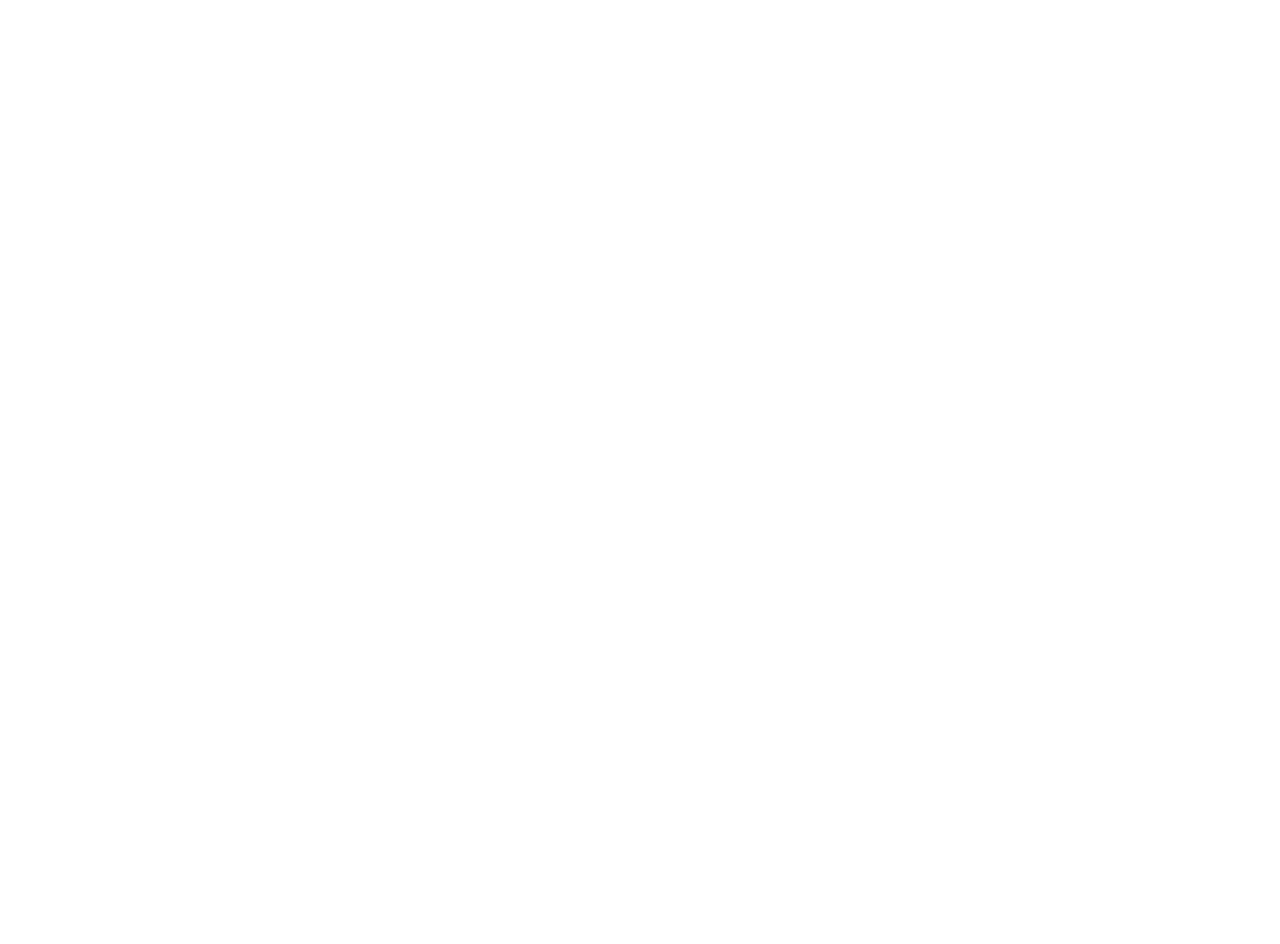
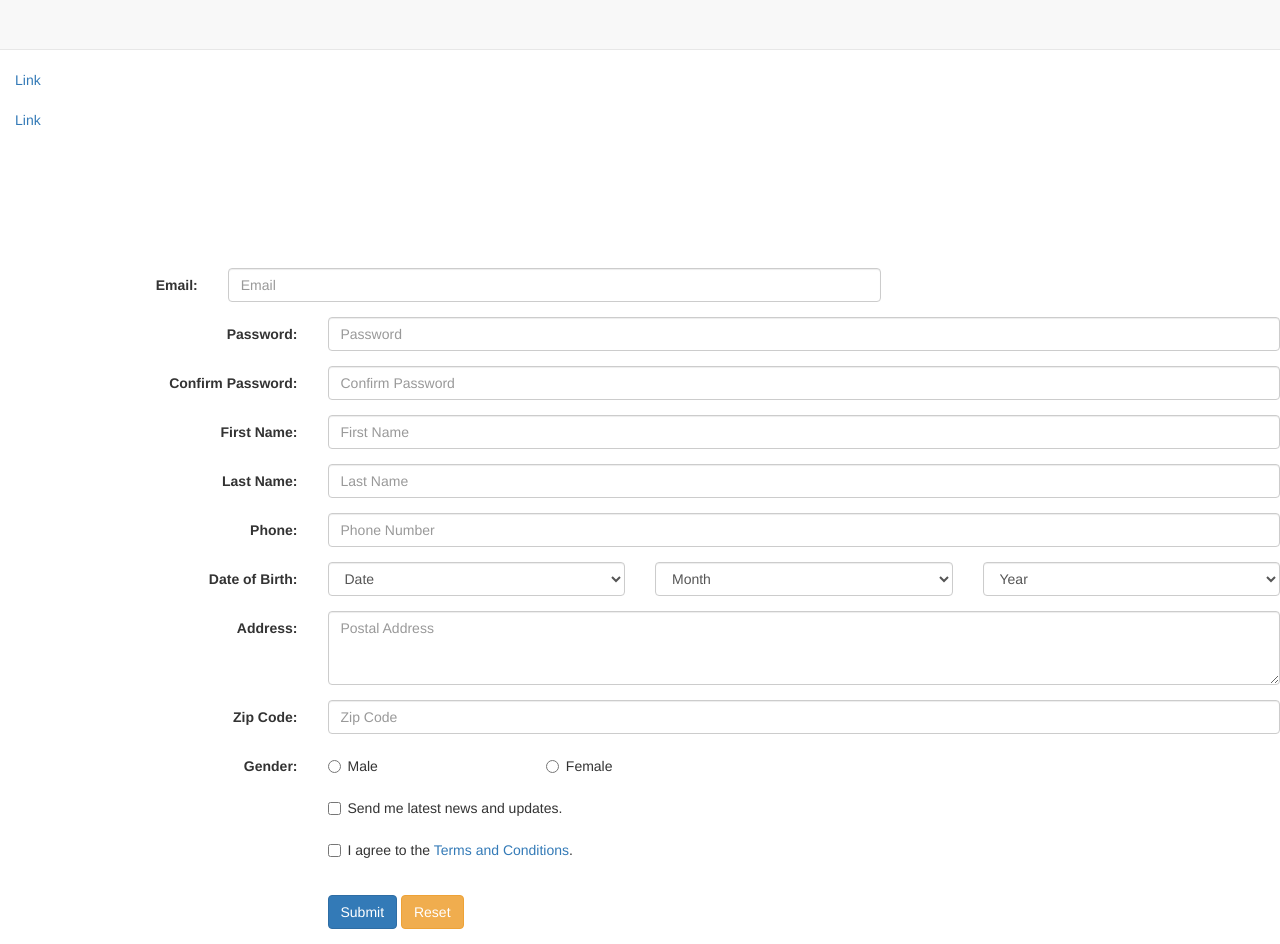
Before and after one commit to yousif-zues-wm/FBLA-State, a plain HTML site: page index.html in a window 1280 px wide. Before the commit the page ends 800 px from the top, so only its background shows below. Drawn offline with nearby package versions, Linux system fonts and the light colour scheme.

Commit message:
no message

```diff
--- a/index.html
+++ b/index.html
@@ -2,6 +2,21 @@
 <head>
 <style>
 
+body,html {
+
+}
+
+
+
+
+#form1{
+
+	margin-top:10%;
+	margin-right: 30%;
+
+
+
+}
 
 </style>
 
@@ -9,7 +24,131 @@
 
 
 </head>
-<body backgound='http://glutenull.com/wp-content/uploads/2013/07/Glutenull-Pic-014.jpg'>
+<body>
+	  <meta name="viewport" content="width=device-width, initial-scale=1">
+  <link rel="stylesheet" href="http://maxcdn.bootstrapcdn.com/bootstrap/3.3.6/css/bootstrap.min.css">
+  <script src="https://ajax.googleapis.com/ajax/libs/jquery/1.12.0/jquery.min.js"></script>
+  <script src="http://maxcdn.bootstrapcdn.com/bootstrap/3.3.6/js/bootstrap.min.js"></script>
+</head>
+
+<nav id="myNavmenu" class="navmenu navmenu-default navmenu-fixed-left offcanvas" role="navigation">
+  <a class="navmenu-brand" href="#">Brand</a>
+  <ul class="nav navmenu-nav">
+    <li class="active"><a href="#">Home</a></li>
+    <li><a href="#">Link</a></li>
+    <li><a href="#">Link</a></li>
+  </ul>
+</nav>
+<div class="navbar navbar-default navbar-fixed-top">
+  <button type="button" class="navbar-toggle" data-toggle="offcanvas" data-target="#myNavmenu" data-canvas="body">
+    <span class="icon-bar"></span>
+    <span class="icon-bar"></span>
+    <span class="icon-bar"></span>
+  </button>
+</div>
+
+    <form  class="form-horizontal">
+        <div id="form1" class="form-group">
+            <label class="control-label col-xs-3" for="inputEmail">Email:</label>
+            <div class="col-xs-9">
+                <input type="email" class="form-control" id="inputEmail" placeholder="Email">
+            </div>
+        </div>
+        <div class="form-group">
+            <label class="control-label col-xs-3" for="inputPassword">Password:</label>
+            <div class="col-xs-9">
+                <input type="password" class="form-control" id="inputPassword" placeholder="Password">
+            </div>
+        </div>
+        <div class="form-group">
+            <label class="control-label col-xs-3" for="confirmPassword">Confirm Password:</label>
+            <div class="col-xs-9">
+                <input type="password" class="form-control" id="confirmPassword" placeholder="Confirm Password">
+            </div>
+        </div>
+        <div class="form-group">
+            <label class="control-label col-xs-3" for="firstName">First Name:</label>
+            <div class="col-xs-9">
+                <input type="text" class="form-control" id="firstName" placeholder="First Name">
+            </div>
+        </div>
+        <div class="form-group">
+            <label class="control-label col-xs-3" for="lastName">Last Name:</label>
+            <div class="col-xs-9">
+                <input type="text" class="form-control" id="lastName" placeholder="Last Name">
+            </div>
+        </div>
+        <div class="form-group">
+            <label class="control-label col-xs-3" for="phoneNumber">Phone:</label>
+            <div class="col-xs-9">
+                <input type="tel" class="form-control" id="phoneNumber" placeholder="Phone Number">
+            </div>
+        </div>
+        <div class="form-group">
+            <label class="control-label col-xs-3">Date of Birth:</label>
+            <div class="col-xs-3">
+                <select class="form-control">
+                    <option>Date</option>
+                </select>
+            </div>
+            <div class="col-xs-3">
+                <select class="form-control">
+                    <option>Month</option>
+                </select>
+            </div>
+            <div class="col-xs-3">
+                <select class="form-control">
+                    <option>Year</option>
+                </select>
+            </div>
+        </div>
+        <div class="form-group">
+            <label class="control-label col-xs-3" for="postalAddress">Address:</label>
+            <div class="col-xs-9">
+                <textarea rows="3" class="form-control" id="postalAddress" placeholder="Postal Address"></textarea>
+            </div>
+        </div>
+        <div class="form-group">
+            <label class="control-label col-xs-3" for="ZipCode">Zip Code:</label>
+            <div class="col-xs-9">
+                <input type="number" class="form-control" id="ZipCode" placeholder="Zip Code">
+            </div>
+        </div>
+        <div class="form-group">
+            <label class="control-label col-xs-3">Gender:</label>
+            <div class="col-xs-2">
+                <label class="radio-inline">
+                    <input type="radio" name="genderRadios" value="male"> Male
+                </label>
+            </div>
+            <div class="col-xs-2">
+                <label class="radio-inline">
+                    <input type="radio" name="genderRadios" value="female"> Female
+                </label>
+            </div>
+        </div>
+        <div class="form-group">
+            <div class="col-xs-offset-3 col-xs-9">
+                <label class="checkbox-inline">
+                    <input type="checkbox" value="news"> Send me latest news and updates.
+                </label>
+            </div>
+        </div>
+        <div class="form-group">
+            <div class="col-xs-offset-3 col-xs-9">
+                <label class="checkbox-inline">
+                    <input type="checkbox" value="agree">  I agree to the <a href="#">Terms and Conditions</a>.
+                </label>
+            </div>
+        </div>
+        <br>
+        <div class="form-group">
+            <div class="col-xs-offset-3 col-xs-9">
+                <input type="submit" class="btn btn-primary" value="Submit">
+                <input type="reset"  class="btn btn-warning" value="Reset">
+            </div>
+        </div>
+    </form>
 
 
 
```
